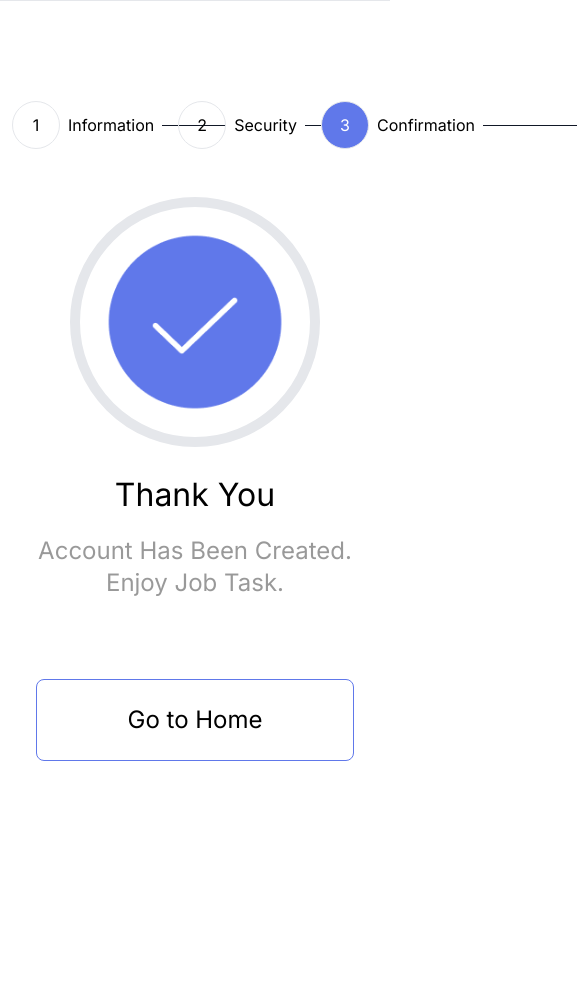
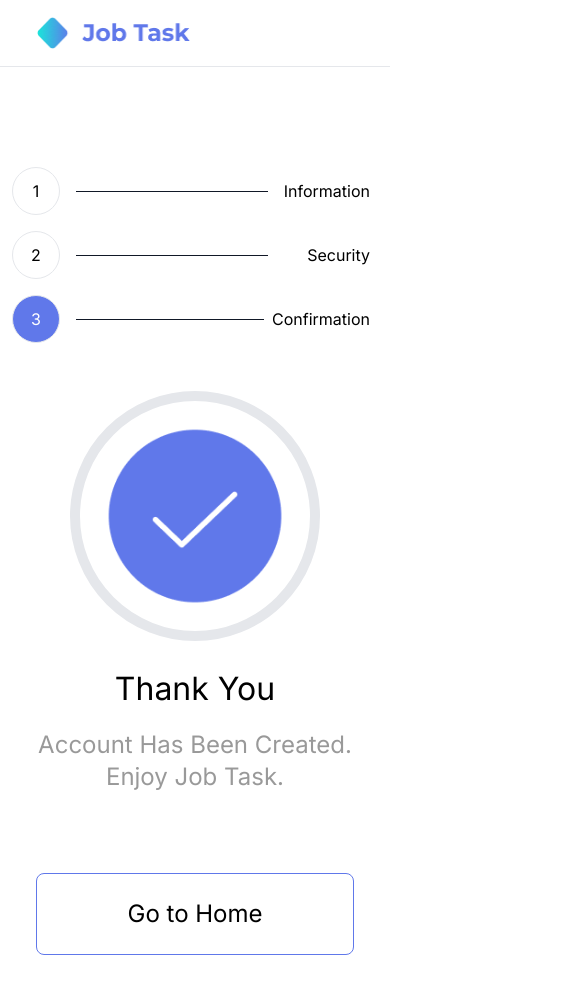
Before and after one commit to Neamul01/job-task, a Next.js app: page /auth/registration/confirmation in a window 390 px wide. Shown: the top 994 px of the page, 577 px wide, since content can reach past the window. Before the commit the page ends 844 px from the top, so only its background shows below. Built offline with nearby package versions, Linux system fonts and the light colour scheme.

Commit message:
responsive done

```diff
--- a/app/auth/layout.tsx
+++ b/app/auth/layout.tsx
@@ -35,9 +35,9 @@ export default function Layout({ children }: { children: React.ReactNode }) {
   }, [path]);
 
   return (
-    <PageLayout className="mt-[100px] ">
+    <PageLayout className="my-[100px] ">
       <div className="md:w-[1000px] md:h-[767px] mx-auto ">
-        <div className="flex gap-4 mb-12">
+        <div className="flex flex-wrap md:flex-nowrap gap-4 mb-12">
           {Object.keys(tabs).map((tab, i) => {
             return (
               <div
--- a/app/auth/registration/confirmation/page.tsx
+++ b/app/auth/registration/confirmation/page.tsx
@@ -16,7 +16,7 @@ export default function Page() {
       </p>
       <button
         className="border border-primary px-4 py-6 text-2xl w-[318px] rounded-lg hover:bg-primary hover:text-white "
-        onClick={() => router.push("/")}
+        onClick={() => router.push("/admin/dashboard")}
       >
         Go to Home
       </button>
--- a/components/common/AppLogo.tsx
+++ b/components/common/AppLogo.tsx
@@ -4,8 +4,8 @@ import React from "react";
 
 export default function AppLogo() {
   return (
-    <div className="md:h-[42px] md:w-[154px] relative">
-      <Link href={"/"} className="w-44 cursor-pointer">
+    <div className="h-[42px] w-[154px] my-3 md:my-0 relative">
+      <Link href={"/admin/dashboard"} className="w-44 cursor-pointer">
         <Image
           priority
           fill
```
